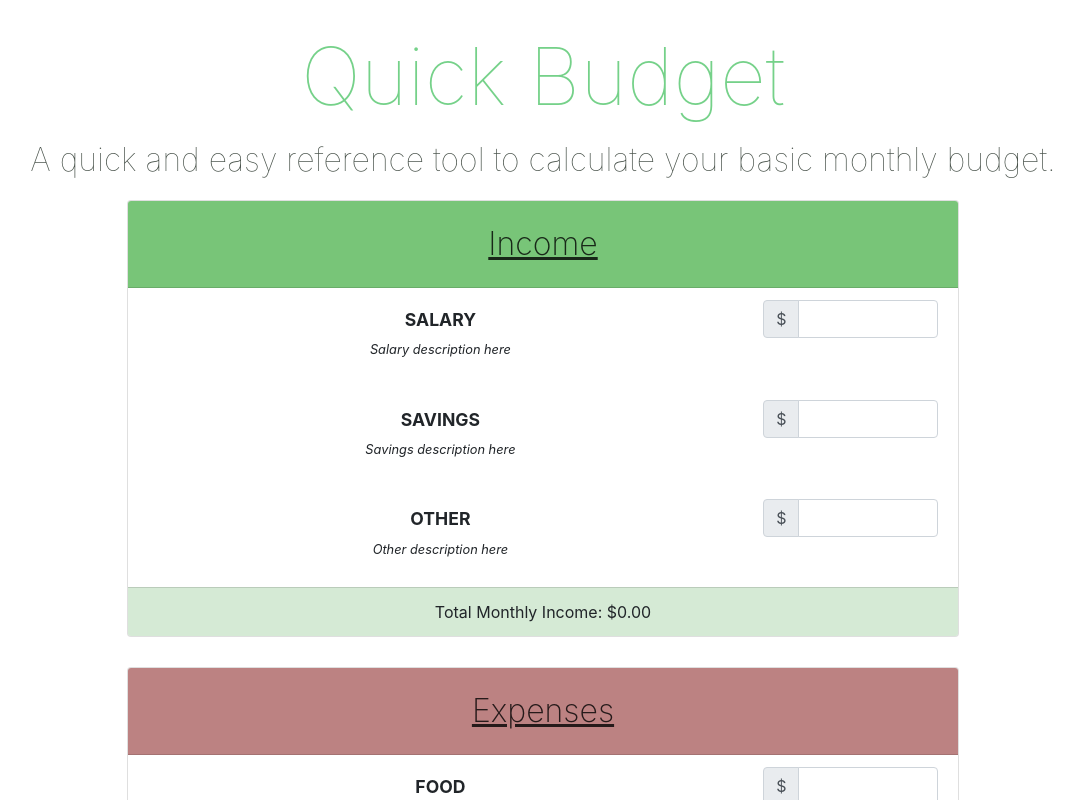
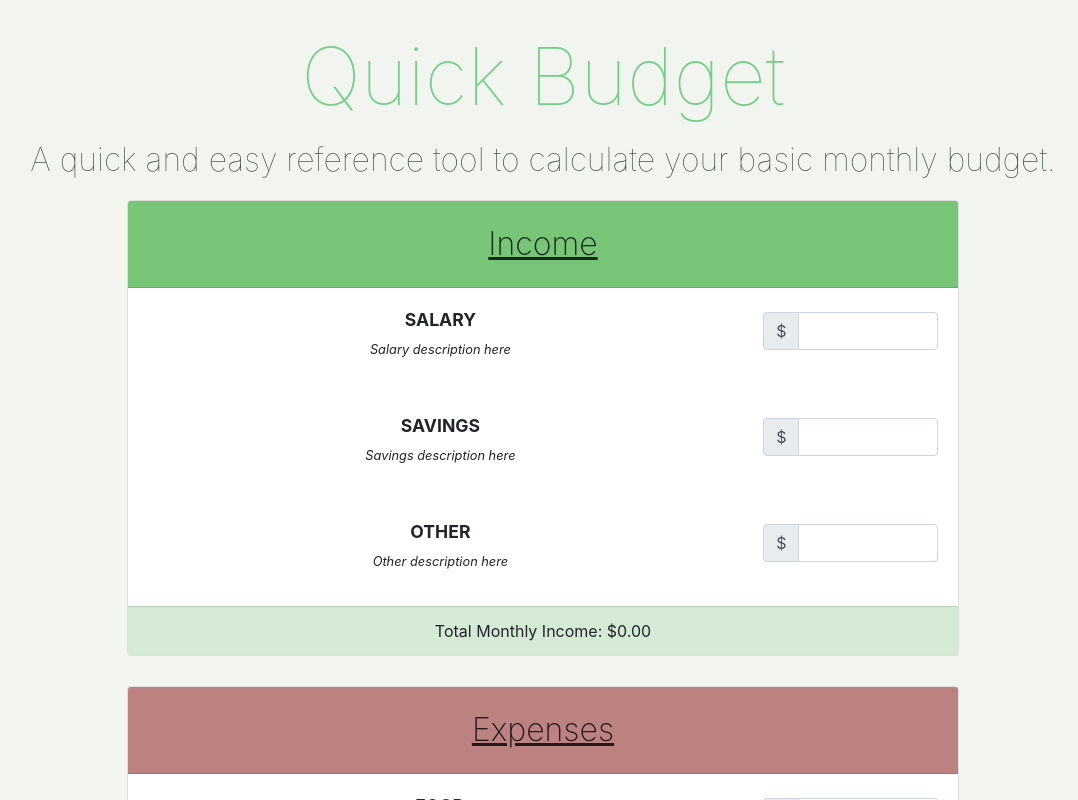
Before and after one commit to eric1foard/quick-budget, a React (Create React App) app: page / in a window 1280 px wide. Shown: the top 800 px of the page, without its empty margins (97-1175 px from the left). Built offline with nearby package versions, Linux system fonts and the light colour scheme.

Commit message:
adds comments throughout code for clarity, removes some unnecessary variables

```diff
--- a/src/Box.js
+++ b/src/Box.js
@@ -4,38 +4,48 @@ import Form from './Form';
 import './Box.css';
 
 class Box extends Component {
-
   constructor(props) {
     super(props);
     this.updateBox = this.updateBox.bind(this);
     this.capitalizeFirstLetter = this.capitalizeFirstLetter.bind(this);
   }
 
+  // updateBox receives info from Form's handleChange function
+  //  ...and sends the name of the field and the number to App.js,
+  //  ...where updateTotals crunches the numbers.
   updateBox(name, num) {
     this.props.updateTotals(name, num);
   }
 
+  // Helper function to capitlize the first letter when needed.
   capitalizeFirstLetter(string) {
     return string.charAt(0).toUpperCase() + string.slice(1);
   }
 
 
   render() {
-    const boxTitle = this.capitalizeFirstLetter(this.props.boxData.title);
-    const dataTarget = `#${this.props.boxData.title}`;
+    const boxTitle = this.capitalizeFirstLetter(this.props.boxData.title); // For clarity below
+    const dataTarget = `#${this.props.boxData.title}`; // Lets dataTarget change dynamically for income/expenses
+
+    // These are used for defining the class dynamically, used to style in the css file.
     const boxType = this.props.boxData.title;
     const cardHeaderClasses = `card-header card-header-${boxType}`
     const cardFooterClasses = `card-footer card-footer-${boxType}`
 
     return(
       <div>
+        {/* Uses collapsable bootstrap accordion */}
         <div id="accordion">
           <div className="card w-75">
+
+            {/* Header displays title, and is given classes for styling */}
             <div className={cardHeaderClasses} id="headingOne">
               <button className="btn btn-link" data-toggle="collapse" data-target={dataTarget} aria-expanded="true" aria-controls="collapseOne">
                 {boxTitle}
               </button>
             </div>
+
+            {/* Maps through each item in income/expenses, passing this information to Form.js component */}
             <div id={this.props.boxData.title} className="collapse show" aria-labelledby="headingOne" data-parent="#accordion">
               {this.props.boxData.fields.map(field =>
                 <Form
@@ -45,11 +55,13 @@ class Box extends Component {
                 />
               )}
             </div>
+
+            {/* Footer displays the total of the income/expenses fields */}
             <div className={cardFooterClasses}>
               Total Monthly {boxTitle}: ${this.props.total.toFixed(2)}
             </div>
+
           </div>
-
         </div>
       </div>
     )
--- a/src/Form.css
+++ b/src/Form.css
@@ -7,3 +7,7 @@
   font-size: .8rem;
   font-style: oblique;
 }
+
+.input-group{
+  margin-top: 12px;
+}
--- a/src/Form.js
+++ b/src/Form.js
@@ -3,42 +3,37 @@ import React, { Component } from 'react';
 import './Form.css';
 
 class Form extends Component {
-
   constructor(props) {
     super(props);
-    this.state = {
-      num: "0"
-    }
     this.handleChange = this.handleChange.bind(this);
-    this.capitalizeFirstLetter = this.capitalizeFirstLetter.bind(this);
   }
 
+  // When a user types into the form, the name and number are sent to Box,
+  //  ...which then passes the info to App. The field's value is updated in state,
+  //  ...and the totals and summary are updated.
   handleChange(evt) {
-    this.setState({ [evt.target.name]: evt.target.value });
     this.props.updateBox(evt.target.name, evt.target.value);
   }
 
-  capitalizeFirstLetter(string) {
-    return string.charAt(0).toUpperCase() + string.slice(1);
-  }
-
   render() {
-    return(
+    return (
       <ul className="list-group list-group-flush">
         <li className="list-group-item">
           <form>
 
             <div className="form-group row">
-
+              {/* Form's title, in upper case */}
               <div className="col-sm-9">
                 <label htmlFor={this.props.formLabel} className="col-form-label label-title">
                   {this.props.formLabel.toUpperCase()}
                 </label>
+                {/* Underneath the title, a description */}
                 <div className="label-description">
                   {this.props.formDescription}
                 </div>
               </div>
 
+              {/* On the right side, the input for users to put $ amounts */}
               <div className="col-sm-3">
                 <div className="input-group mb-3">
                   <div className="input-group-prepend">
@@ -48,7 +43,6 @@ class Form extends Component {
                     type="number"
                     name={this.props.formLabel}
                     id={this.props.formLabel}
-                    value={this.state.value}
                     onChange={this.handleChange}
                     className="form-control"
                   />
--- a/src/Summary.js
+++ b/src/Summary.js
@@ -4,14 +4,15 @@ import "./Summary.css";
 
 class Summary extends Component {
   render() {
-    let num = this.props.totalIncome - this.props.totalExpenses
+    // Caculates the overall monthly total
+    let monthlyTotal = this.props.totalIncome - this.props.totalExpenses
     return(
       <div className="card w-75">
         <div className="card-header card-header-summary">
           Overall Monthly Total:
         </div>
         <div className="card-body card-body-summary">
-          <h3>${num.toFixed(2)}</h3>
+          <h3>${monthlyTotal.toFixed(2)}</h3>
         </div>
       </div>
     )
--- a/src/index.css
+++ b/src/index.css
@@ -5,6 +5,7 @@ body {
     sans-serif;
   -webkit-font-smoothing: antialiased;
   -moz-osx-font-smoothing: grayscale;
+  background-color: rgba(221, 226, 213, 0.376);
 }
 
 code {
```
Also changed, not shown: src/App.js (+15 -7 lines), 1 other file (tests, documents, lock files or other folders).
